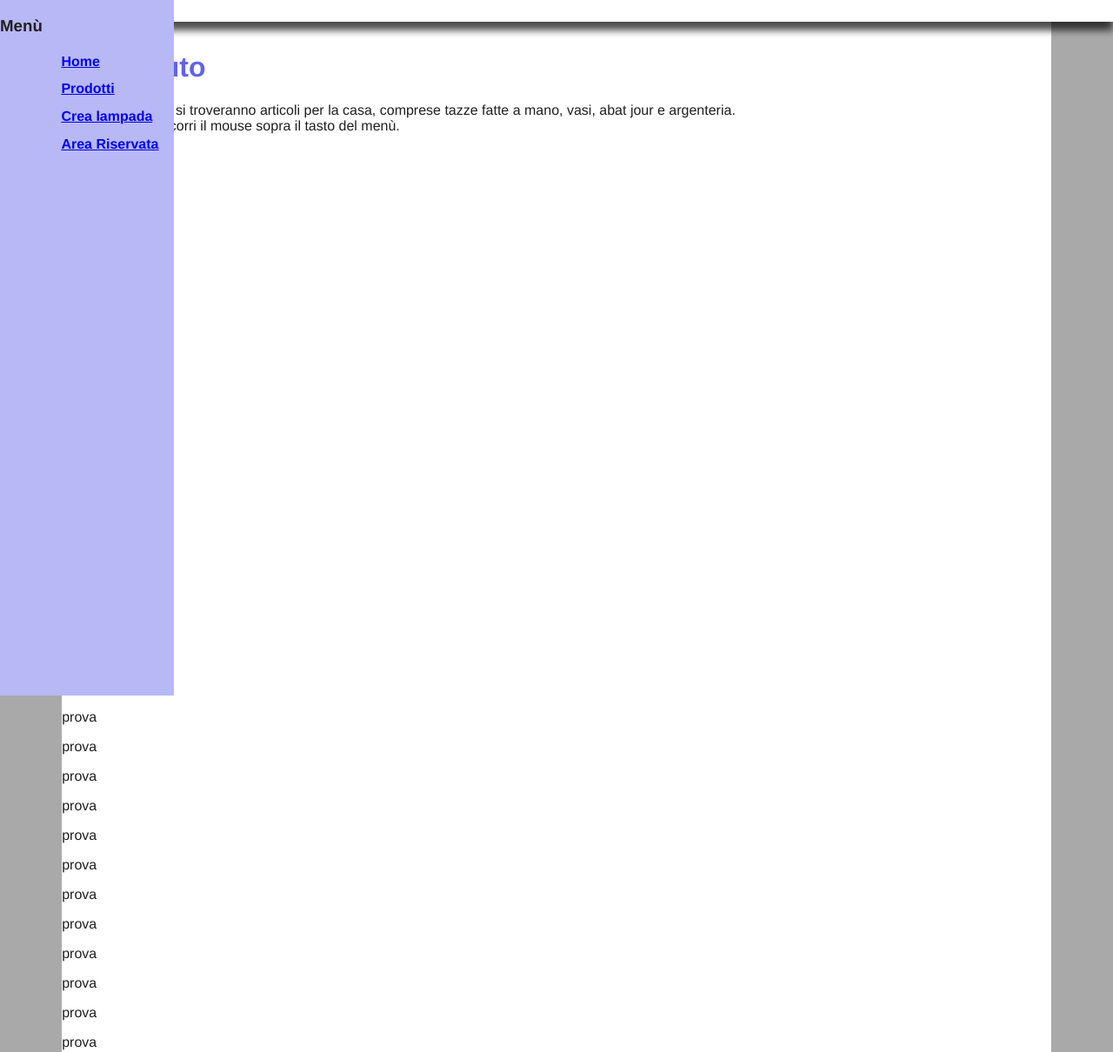
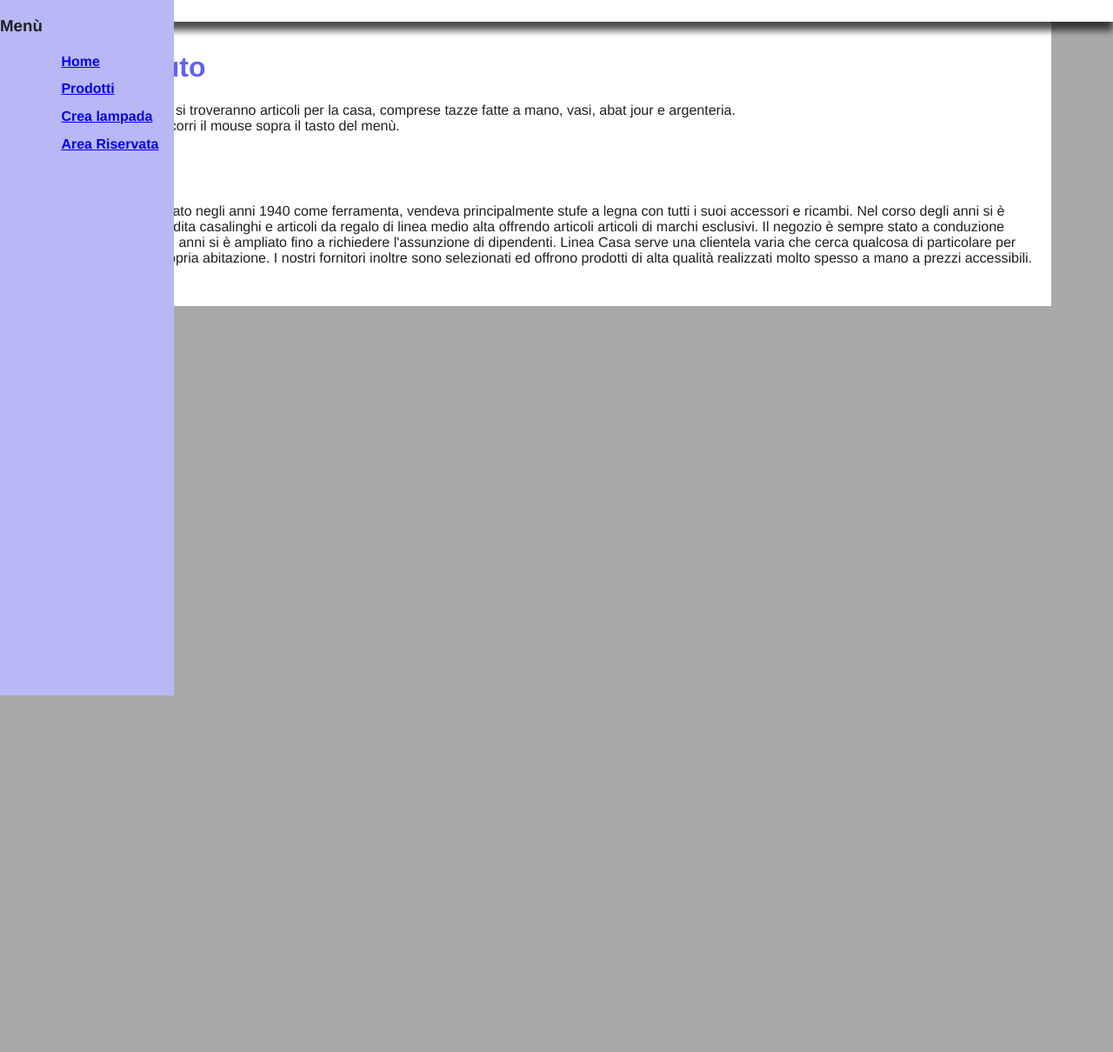
Before and after one commit to Polpetta/basidati2015, a PHP site: page / in a window 1280 px wide. Shown: the top 1210 px of the page at 87% size. After the commit the page ends 800 px from the top, so only its background shows below. Run offline with PHP 8.4, Linux system fonts and the light colour scheme.

Commit message:
Aggiunta storia nel sito

```diff
--- a/index.php
+++ b/index.php
@@ -18,58 +18,9 @@
                In questo negozio si troveranno articoli per la casa, comprese tazze fatte a mano, vasi, abat jour e argenteria. <br>
                Per cominciare, scorri il mouse sopra il tasto del men&ugrave;.
            </p>
-         <p>prova</p>
-        <p>prova</p>
-        <p>prova</p>
-        <p>prova</p>
-        <p>prova</p>
-        <p>prova</p>
-        <p>prova</p>
-        <p>prova</p>
-        <p>prova</p>
-        <p>prova</p>
-        <p>prova</p>
-        <p>prova</p>
-        <p>prova</p>
-        <p>prova</p>
-        <p>prova</p>
-        <p>prova</p>
-        <p>prova</p>
-        <p>prova</p>
-        <p>prova</p>
-        <p>prova</p>
-        <p>prova</p>
-        <p>prova</p>
-        <p>prova</p>
-        <p>prova</p>
-        <p>prova</p>
-        <p>prova</p>
-        <p>prova</p>
-        <p>prova</p>
-        <p>prova</p>
-        <p>prova</p>
-        <p>prova</p>
-        <p>prova</p>
-        <p>prova</p>
-        <p>prova</p>
-        <p>prova</p>
-        <p>prova</p>
-        <p>prova</p>
-        <p>prova</p>
-        <p>prova</p>
-        <p>prova</p>
-        <p>prova</p>
-        <p>prova</p>
-        <p>prova</p>
-        <p>prova</p>
-        <p>prova</p>
-        <p>prova</p>
-        <p>prova</p>
-        <p>prova</p>
-        <p>prova</p>
-        <p>prova</p>
-        <p>prova</p>
-        <p>prova</p>
+           <h1>Storia</h1>
+            <p>Linea Casa Bari nato negli anni 1940 come ferramenta, vendeva principalmente stufe a legna con tutti i suoi accessori e ricambi. Nel corso degli anni si &egrave; trasformato in vendita casalinghi e articoli da regalo di linea medio alta offrendo articoli articoli di marchi esclusivi. Il negozio &egrave; sempre stato a conduzione familiare, ma negli anni si &egrave; ampliato fino a richiedere l'assunzione di dipendenti.
+Linea Casa serve una clientela varia che cerca qualcosa di particolare per impreziosire la propria abitazione. I nostri fornitori inoltre sono selezionati ed offrono prodotti di alta qualit&agrave; realizzati molto spesso a mano a prezzi accessibili.</p>
         </div>
     </body>
 </html>
```
